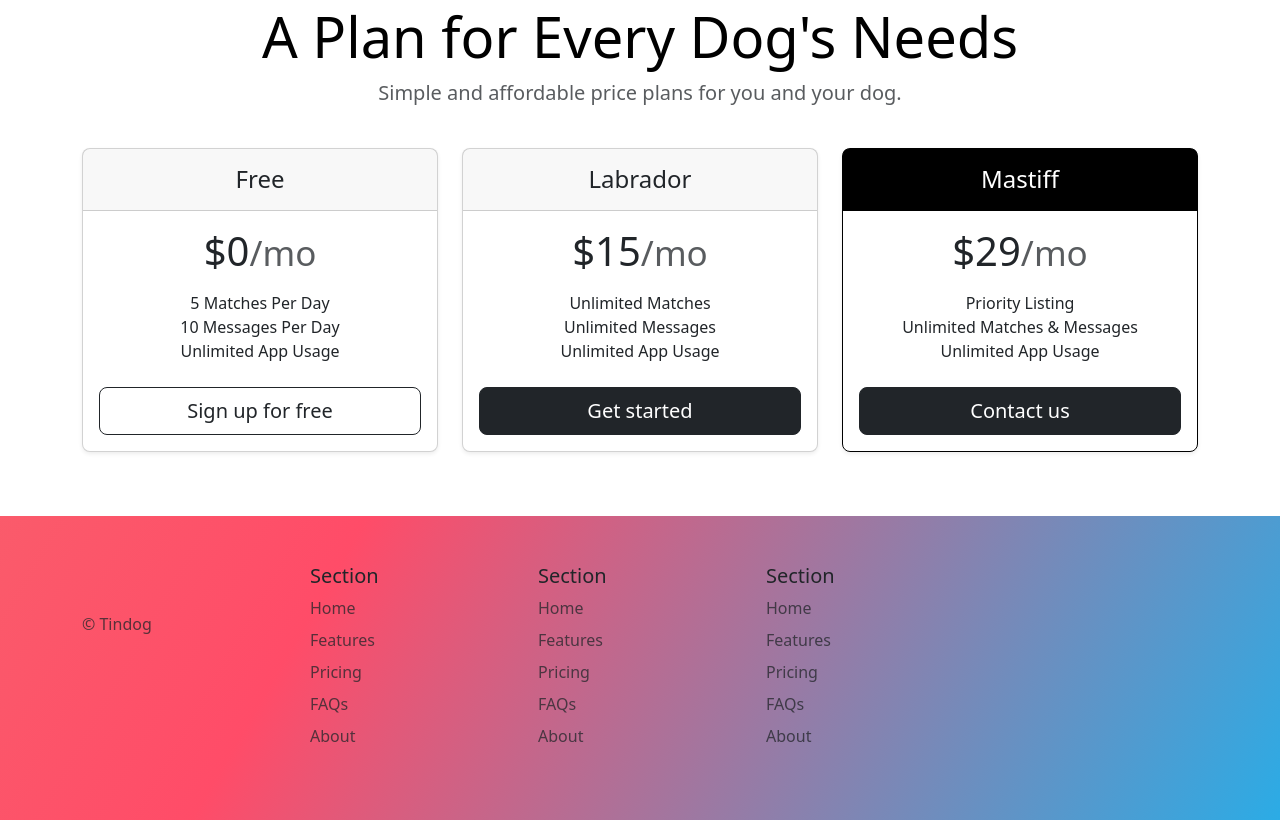
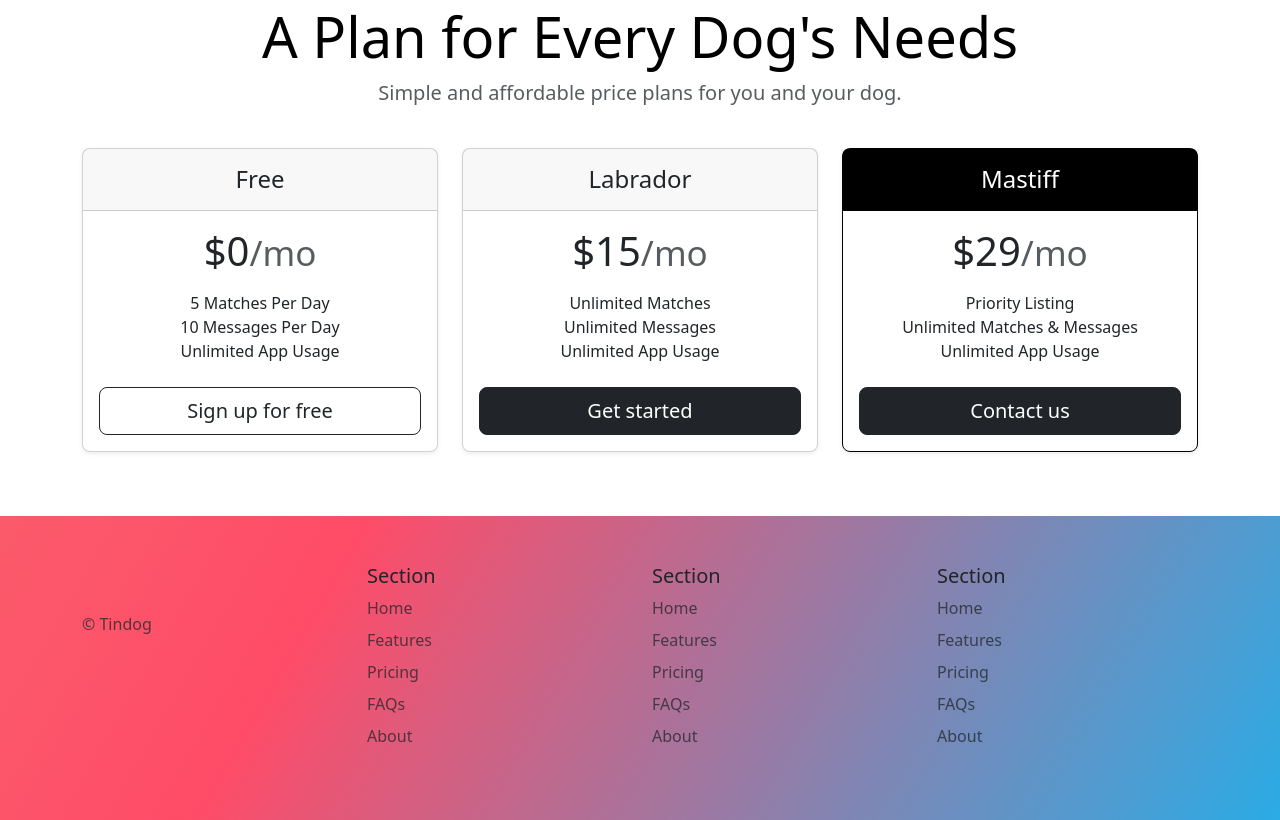
Before and after one commit to hafas15w/TinDog, a plain HTML site: page index.html in a window 1280 px wide. Shown: the part 1425-2245 px from the top of the page. Drawn offline with nearby package versions, Linux system fonts and the light colour scheme.

Commit message:
Update index.html

```diff
--- a/index.html
+++ b/index.html
@@ -288,7 +288,7 @@
 
     <section id="footer" class="gradient-background">
       <div class="container">
-        <footer class="row row-cols-1 row-cols-sm-2 row-cols-md-5 py-5 mt-2">
+        <footer class="row row-cols-1 row-cols-sm-2 row-cols-md-4 py-5 mt-2">
           <div class="col mb-3">
             <a
               href="/"
```
